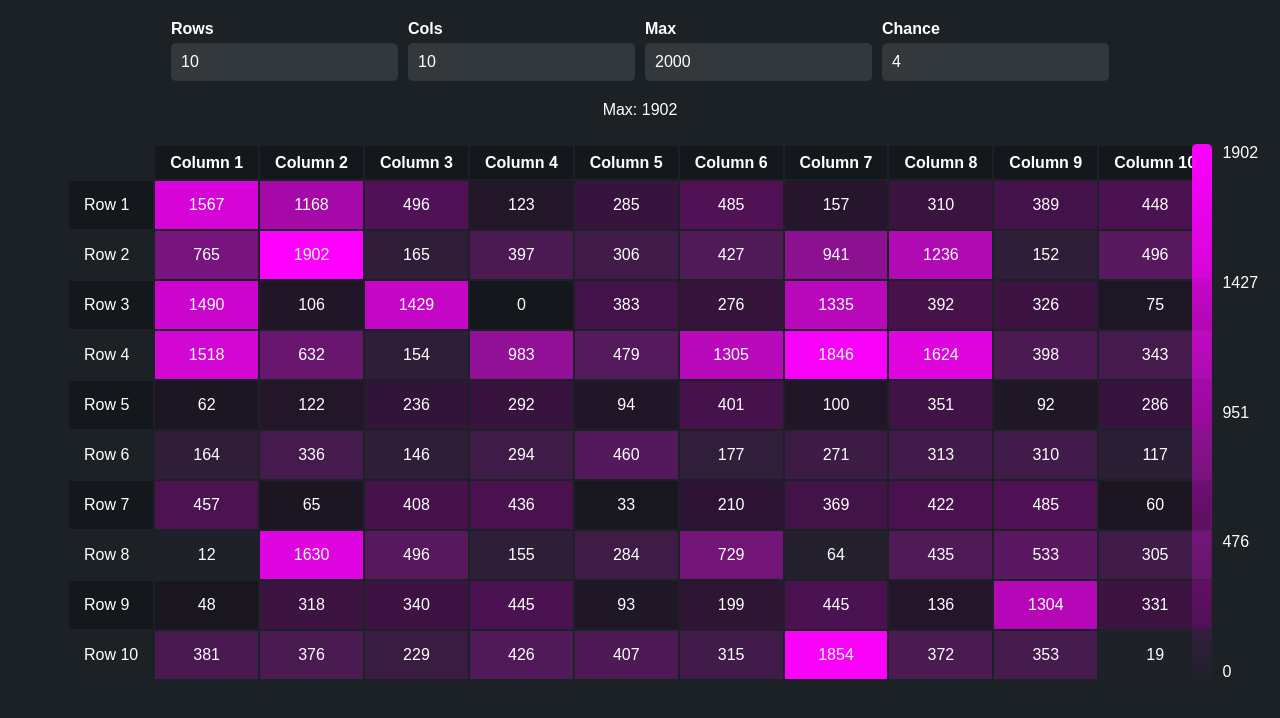
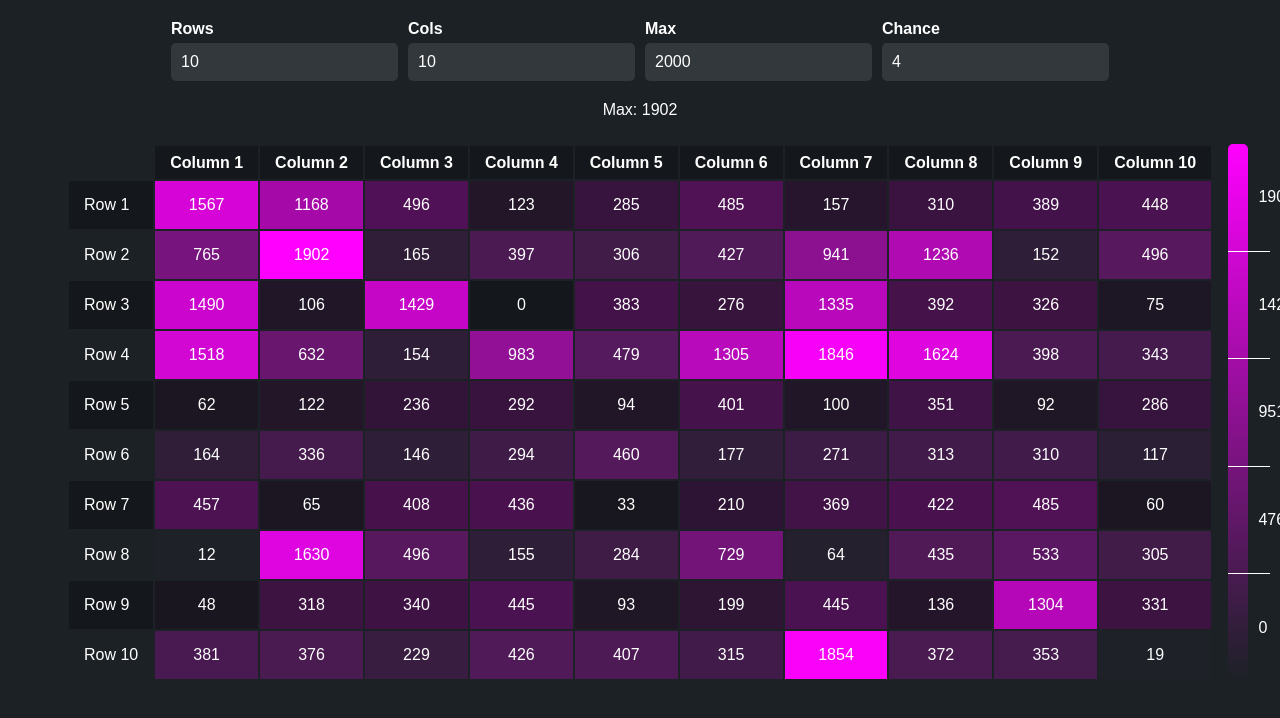
Before and after one commit to jofaval/headless-heatmap, a React (Vite) app: page / in a window 1280 px wide. Shown: the top 718 px of the page. Built offline with nearby package versions, Linux system fonts and the light colour scheme.

Commit message:
feat(examples): implement filtering

```diff
--- a/src/examples/heatmap-table/app.css
+++ b/src/examples/heatmap-table/app.css
@@ -65,10 +65,35 @@
   display: flex;
   flex-direction: column;
   justify-content: space-between;
+  align-items: stretch;
 
   /* height: calc(100% - var(--spacing)); */
   /* margin-top: calc(var(--spacing) / 2); */
   margin-left: 10px;
+}
+
+.indices .index {
+  --spacing: 30px;
+
+  flex: 100%;
+  width: 100%;
+
+  cursor: pointer;
+  background: transparent;
+
+  border: 0;
+  outline: 0;
+
+  font-size: 16px;
+  color: white;
+  text-align: left;
+
+  margin-left: calc(-1 * var(--spacing));
+  padding-left: var(--spacing);
+}
+
+.indices .index:not(:last-child) {
+  border-bottom: 1px solid white;
 }
 
 .heatmap-cell {
@@ -78,6 +103,15 @@
 
   text-align: center;
   vertical-align: middle;
+}
+
+.--with-selection .heatmap-cell:not(.--selected) {
+  color: transparent;
+  background-color: transparent;
+}
+
+.--with-selection .heatmap-cell:not(.--selected) .heatmap-cell__background {
+  background: transparent;
 }
 
 .heatmap-cell__background {
--- a/src/examples/heatmap-table/app.tsx
+++ b/src/examples/heatmap-table/app.tsx
@@ -1,4 +1,4 @@
-import React, { PropsWithChildren, useId, useState } from "react";
+import React, { PropsWithChildren, useEffect, useId, useState } from "react";
 import {
   HeatmapBarRange,
   getAllValuesFromData,
@@ -64,12 +64,12 @@ function HeatmapBar({
 
       <div className="indices" id={indicesId}>
         {getHeatmapBarRanges({ reverse, steps }).map(({ end, start }) => (
-          <div
+          <button
             className="index"
             // TODO: add padding right so that it hovers over the gradient
             onClick={() => filterByRange({ end, start })}>
             {Math.round(end)}
-          </div>
+          </button>
         ))}
       </div>
 
@@ -82,6 +82,7 @@ type HeatmapCellProps = {
   percentage: number;
   value: number;
   selected: boolean;
+  tryingToSelect: boolean;
   setHoverPercentage: React.Dispatch<React.SetStateAction<number | undefined>>;
 };
 
@@ -90,25 +91,22 @@ function HeatmapCell({
   selected,
   setHoverPercentage,
   value,
+  tryingToSelect,
 }: HeatmapCellProps) {
+  const careAboutHover = !tryingToSelect || selected;
+
   return (
     <td
-      className="heatmap-cell"
-      onMouseEnter={() => setHoverPercentage(percentage)}
-      onMouseMove={() => setHoverPercentage(percentage)}
+      className={classNames("heatmap-cell", selected ? "--selected" : "")}
+      onMouseEnter={() => !careAboutHover || setHoverPercentage(percentage)}
+      onMouseMove={() => !careAboutHover || setHoverPercentage(percentage)}
       onMouseLeave={() => setHoverPercentage(undefined)}>
       <div
         style={{ opacity: percentage / 100 }}
         className="heatmap-cell__background"
       />
 
-      <div
-        className={classNames(
-          "heatmap-cell__value",
-          selected ? "selected" : ""
-        )}>
-        {value}
-      </div>
+      <div className={classNames("heatmap-cell__value")}>{value}</div>
     </td>
   );
 }
@@ -137,11 +135,42 @@ function App() {
   const [hoverPercentage, setHoverPercentage] = useState<number>();
 
   const [filteredCells, setFilteredCells] = useState<number[]>([]);
+  const [selectedRange, setSelectedRange] = useState<{
+    start: number;
+    end: number;
+  }>();
+
+  const cleanupFilter = () => {
+    setFilteredCells([]);
+    setSelectedRange(undefined);
+  };
+  useEffect(cleanupFilter, [data]);
 
   const filterByRange = ({ end, start }: { start: number; end: number }) => {
     const allValues = getAllValuesFromData({ data });
     const filteredValues = allValues.filter((n) => start <= n && n <= end);
+
+    if (!filteredValues.length) {
+      console.warn("resetting changes, no value was found with this filter", {
+        start,
+        end,
+        filteredValues,
+      });
+      cleanupFilter();
+      return;
+    }
+
+    const serializedPrevious = filteredCells.sort().toString();
+    const serializedCurrent = filteredValues.sort().toString();
+    const rangeHasChanged = serializedPrevious !== serializedCurrent;
+
+    if (!rangeHasChanged) {
+      cleanupFilter();
+      return;
+    }
+
     setFilteredCells(filteredValues);
+    setSelectedRange({ end, start });
   };
 
   return (
@@ -159,6 +188,13 @@ function App() {
 
           {SHOW_CURRENT_PERCENTAGE && hoverPercentage !== undefined ? (
             <div>Current percentage: {hoverPercentage?.toFixed(2)}%</div>
+          ) : null}
+
+          {selectedRange ? (
+            <div>
+              Selected range: {Math.round(selectedRange.start)} -{" "}
+              {Math.round(selectedRange.end)}
+            </div>
           ) : null}
         </div>
       </header>
@@ -188,6 +224,7 @@ function App() {
                     percentage={percentage}
                     value={value}
                     selected={filteredCells.includes(value)}
+                    tryingToSelect={!!filteredCells.length}
                     setHoverPercentage={setHoverPercentage}
                   />
                 ))}
--- a/src/examples/heatmap-table/configuration-input.component.tsx
+++ b/src/examples/heatmap-table/configuration-input.component.tsx
@@ -24,6 +24,7 @@ export function Input({
         type="number"
         onChange={onChange}
         value={value}
+        max={Number.MAX_SAFE_INTEGER}
       />
     </div>
   );
```
